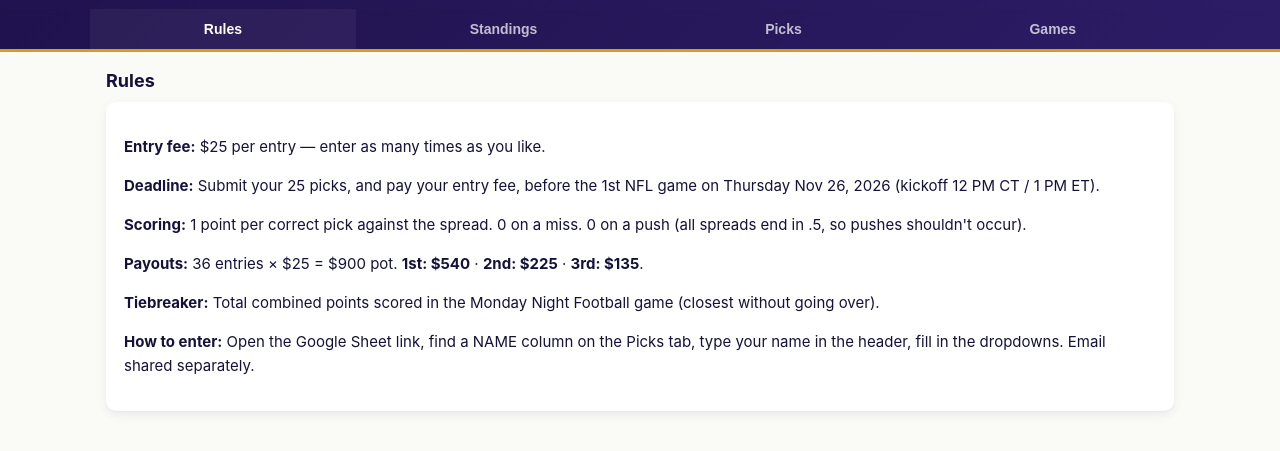
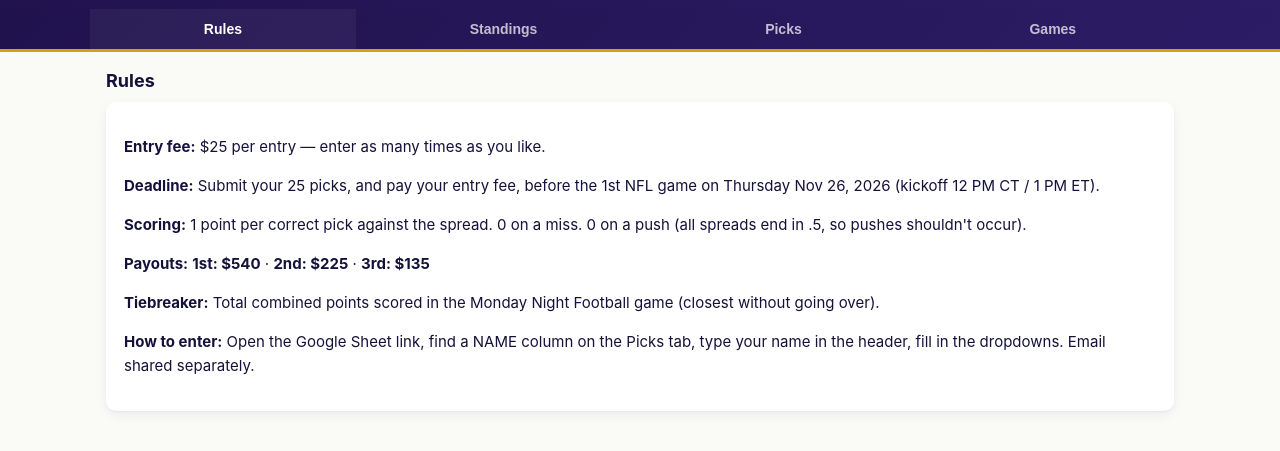
Before and after one commit to nickssportspools-afk/TURKEY-THROWDOWN, a plain HTML site: page index.html in a window 1280 px wide. Shown: the part 83-534 px from the top of the page. Drawn offline with Linux system fonts and the light colour scheme; no server answers.

Commit message:
Add files via upload

```diff
--- a/index.html
+++ b/index.html
@@ -213,7 +213,7 @@
       <p><b>Entry fee:</b> $25 per entry — enter as many times as you like.</p>
       <p><b>Deadline:</b> Submit your 25 picks, and pay your entry fee, before the 1st NFL game on Thursday Nov 26, 2026 (kickoff 12 PM CT / 1 PM ET).</p>
       <p><b>Scoring:</b> 1 point per correct pick against the spread. 0 on a miss. 0 on a push (all spreads end in .5, so pushes shouldn't occur).</p>
-      <p><b>Payouts:</b> 36 entries × $25 = $900 pot. <b>1st: $540</b> · <b>2nd: $225</b> · <b>3rd: $135</b>.</p>
+      <p><b>Payouts:</b> <b>1st: $540</b> · <b>2nd: $225</b> · <b>3rd: $135</b></p>
       <p><b>Tiebreaker:</b> Total combined points scored in the Monday Night Football game (closest without going over).</p>
       <p><b>How to enter:</b> Open the Google Sheet link, find a NAME column on the Picks tab, type your name in the header, fill in the dropdowns. Email shared separately.</p>
     </div>
```
